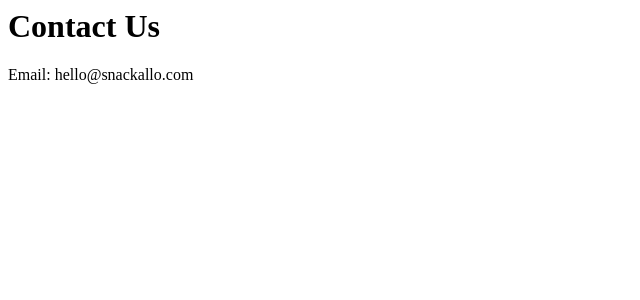
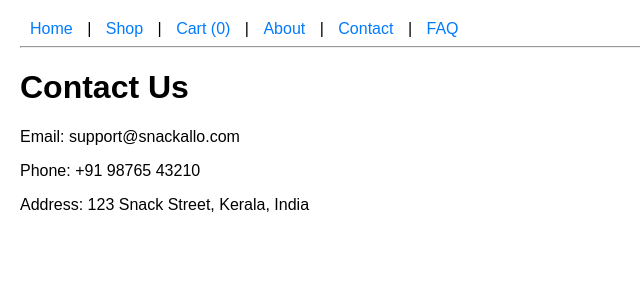
Before and after one commit to snackvilletreats/snackallo-site, a Flask app: page /contact in a window 1280 px wide. Shown: the top 300 px of the page, without its empty margins (0-640 px from the left). Run offline with Flask 3, Linux system fonts and the light colour scheme.

Commit message:
Update contact.html

```diff
--- a/templates/contact.html
+++ b/templates/contact.html
@@ -1 +1,8 @@
-<h1>Contact Us</h1><p>Email: hello@snackallo.com</p>
+{% extends "base.html" %}
+{% block title %}Contact Us{% endblock %}
+{% block content %}
+<h1>Contact Us</h1>
+<p>Email: support@snackallo.com</p>
+<p>Phone: +91 98765 43210</p>
+<p>Address: 123 Snack Street, Kerala, India</p>
+{% endblock %}
```
